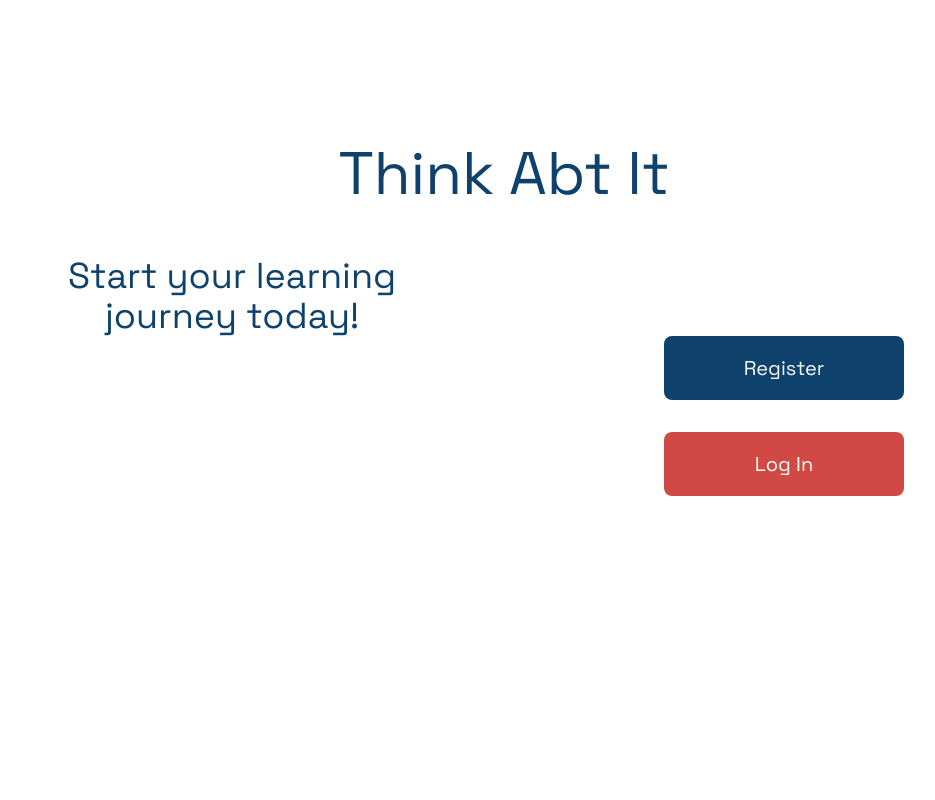
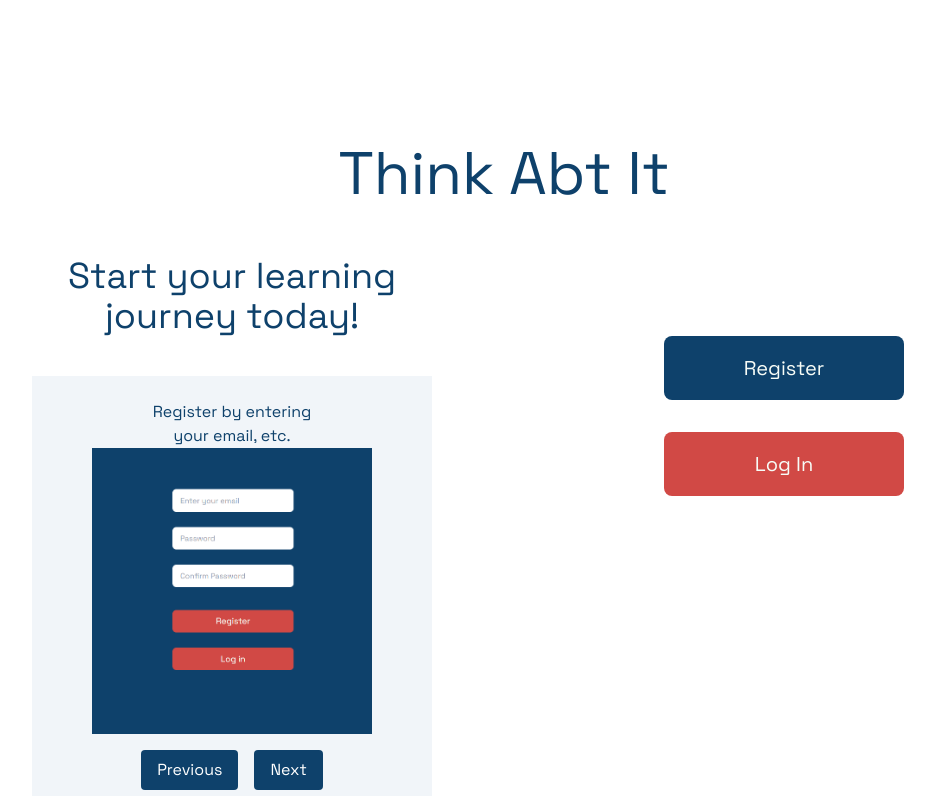
Before and after one commit to kristzz/pauguruGazeji, a Next.js app in the folder frontend/: page / in a window 1280 px wide. Shown: the whole page, without its empty margins (136-1071 px from the left). Built offline with nearby package versions, Linux system fonts and the light colour scheme.

Commit message:
mainas lietas instruklcija

```diff
--- a/frontend/src/app/page.tsx
+++ b/frontend/src/app/page.tsx
@@ -1,39 +1,103 @@
+'use client';
+
+import { useState } from "react";
 import Image from "next/image";
 import Link from "next/link";
 
 export default function Home() {
+  // Array of content for each step
+  const contentSteps = [
+    {
+      text: "Register by entering your email, etc.",
+      imageSrc: "/images/register.png",
+      altText: "Register"
+    },
+    {
+      text: "Input your details",
+      imageSrc: "/images/aboutyou.png",
+      altText: "About You"
+    },
+    {
+      text: "Customize your learning experience",
+      imageSrc: "/images/customize.png",
+      altText: "Customize"
+    },
+    {
+      text: "Start your first lesson!",
+      imageSrc: "/images/lesson.png",
+      altText: "Lesson Start"
+    },
+  ];
+
+  // State to track current content index
+  const [currentIndex, setCurrentIndex] = useState(0);
+
+  // Function to go to the next content step
+  const handleNext = () => {
+    setCurrentIndex((prevIndex) => (prevIndex + 1) % contentSteps.length);
+  };
+
+  // Function to go to the previous content step
+  const handlePrevious = () => {
+    setCurrentIndex((prevIndex) =>
+      prevIndex === 0 ? contentSteps.length - 1 : prevIndex - 1
+    );
+  };
+
+  const currentContent = contentSteps[currentIndex];
+
   return (
     <main>
-
-      {/*
-      <h1>pauguru gazeji</h1>
-      <h2 className="bg-main-blue">blue</h2>
-      <h2 className="bg-main-white">white</h2>
-      <h2 className="bg-main-red">red</h2> */}
       <div className="flex flex-col items-center h-64">
-    <h1 className="text-main-blue  text-center text-9xl w-[50%] mt-12 mb-36 z-1
+        <h1 className="text-main-blue text-center text-9xl w-[50%] mt-12 mb-36 z-1
                       sm:mt-56 sm:text-6xl
-                      xl:mt-36" >Think Abt It</h1>
-
+                      xl:mt-36">Think Abt It</h1>
       </div>
 
       <div className="flex flex-row">
         <div className="flex flex-col items-center w-[50%]">
-        <div className="flex flex-col items-center ">
-          <h1 className="text-main-blue text-4xl text-center w-[60%] ml-24 " >Start your learning journey today!</h1>
+          <div className="flex flex-col items-center">
+            <h1 className="text-main-blue text-4xl text-center w-[60%] ml-24">
+              Start your learning journey today!
+            </h1>
+            <div className="bg-slate-100 h-[420px] w-[400px] ml-24 mt-10 flex flex-col items-center">
+              {/* Displaying the current content based on the index */}
+              <p className="text-main-blue mt-6 w-44 text-center">
+                {currentContent.text}
+              </p>
+              <Image src={currentContent.imageSrc} alt={currentContent.altText} width={280} height={260} />
 
+              {/* Buttons to navigate through content */}
+              <div className="flex space-x-4 mt-4">
+                <button
+                  onClick={handlePrevious}
+                  className="bg-main-blue text-white px-4 py-2 rounded"
+                >
+                  Previous
+                </button>
+                <button
+                  onClick={handleNext}
+                  className="bg-main-blue text-white px-4 py-2 rounded"
+                >
+                  Next
+                </button>
+              </div>
+            </div>
           </div>
         </div>
 
         <div className="flex flex-col items-center w-[50%]">
           <div className="flex flex-col w-[50%] mt-16">
-        <Link href="/register"><button className="bg-main-blue text-main-white text-lg rounded-lg h-12 w-40 my-4
-                                                  sm:w-60 sm:h-16 sm:text-xl ">Register</button></Link>
-        <Link href="/login"><button className="bg-main-red text-main-white text-lg rounded-lg h-12 w-40 my-4
-                                                  sm:w-60 sm:h-16 sm:text-xl">Log In</button></Link>
+            <Link href="/register">
+              <button className="bg-main-blue text-main-white text-lg rounded-lg h-12 w-40 my-4
+                                sm:w-60 sm:h-16 sm:text-xl">Register</button>
+            </Link>
+            <Link href="/login">
+              <button className="bg-main-red text-main-white text-lg rounded-lg h-12 w-40 my-4
+                                sm:w-60 sm:h-16 sm:text-xl">Log In</button>
+            </Link>
           </div>
         </div>
-
       </div>
     </main>
   );
```
Also changed, not shown: frontend/public/images/aboutyou.png (added), frontend/public/images/register.png (added). Lines whose indentation alone changed are shown as unchanged.
